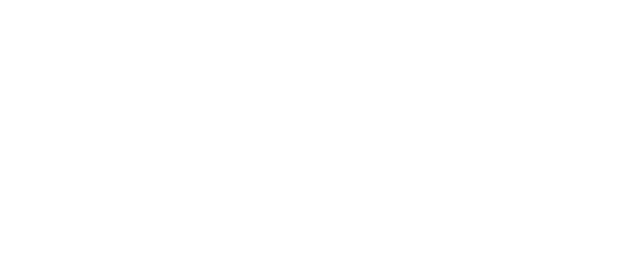
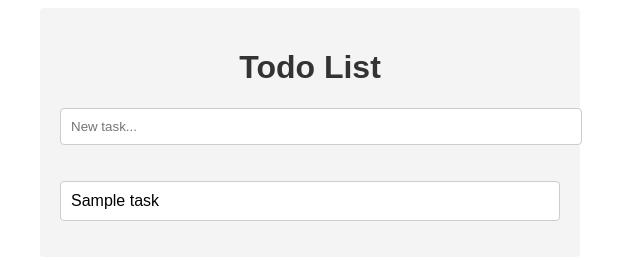
Before and after one commit to Ichuzu/todo, a website: page TO-DO.webapp/index.html in a window 1280 px wide. Shown: the whole page, without its empty margins (330-970 px from the left). Drawn offline with Linux system fonts and the light colour scheme.

Commit message:
added template

```diff
--- a/TO-DO.webapp/index.html
+++ b/TO-DO.webapp/index.html
@@ -1,12 +1,17 @@
 <!DOCTYPE html>
-<html lang="en">
+<html>
 <head>
-    <meta charset="UTF-8">
-    <meta http-equiv="X-UA-Compatible" content="IE=edge">
-    <meta name="viewport" content="width=device-width, initial-scale=1.0">
-    <title>I dont know what to call it yet</title>
+    <link rel="stylesheet" type="text/css" href="styles.css">
 </head>
 <body>
-
+    <div class="todo-list">
+        <h1>Todo List</h1>
+        <input type="text" id="new-task" placeholder="New task...">
+        <ul id="task-list">
+            <li class="task">
+                <span class="task-name">Sample task</span>
+            </li>
+        </ul>
+    </div>
 </body>
 </html>
--- /dev/null
+++ b/TO-DO.webapp/styles.css
@@ -0,0 +1,46 @@
+body {
+    font-family: Arial, sans-serif;
+}
+
+.todo-list {
+    max-width: 500px;
+    margin: 0 auto;
+    padding: 20px;
+    background-color: #f4f4f4;
+    border-radius: 4px;
+}
+
+.todo-list h1 {
+    text-align: center;
+    color: #333;
+}
+
+.todo-list input[type="text"] {
+    width: 100%;
+    padding: 10px;
+    margin-bottom: 20px;
+    border-radius: 4px;
+    border: 1px solid #ccc;
+}
+
+.todo-list ul {
+    list-style-type: none;
+    padding: 0;
+}
+
+.todo-list .task {
+    background-color: #fff;
+    padding: 10px;
+    margin-bottom: 10px;
+    border-radius: 4px;
+    border: 1px solid #ccc;
+    transition: all 0.3s ease;
+}
+
+.todo-list .task:hover {
+    background-color: #ddd;
+}
+
+.todo-list .task .task-name {
+    margin: 0;
+}
```
Also changed, not shown: TO-DO.webapp/style.css (deleted).
